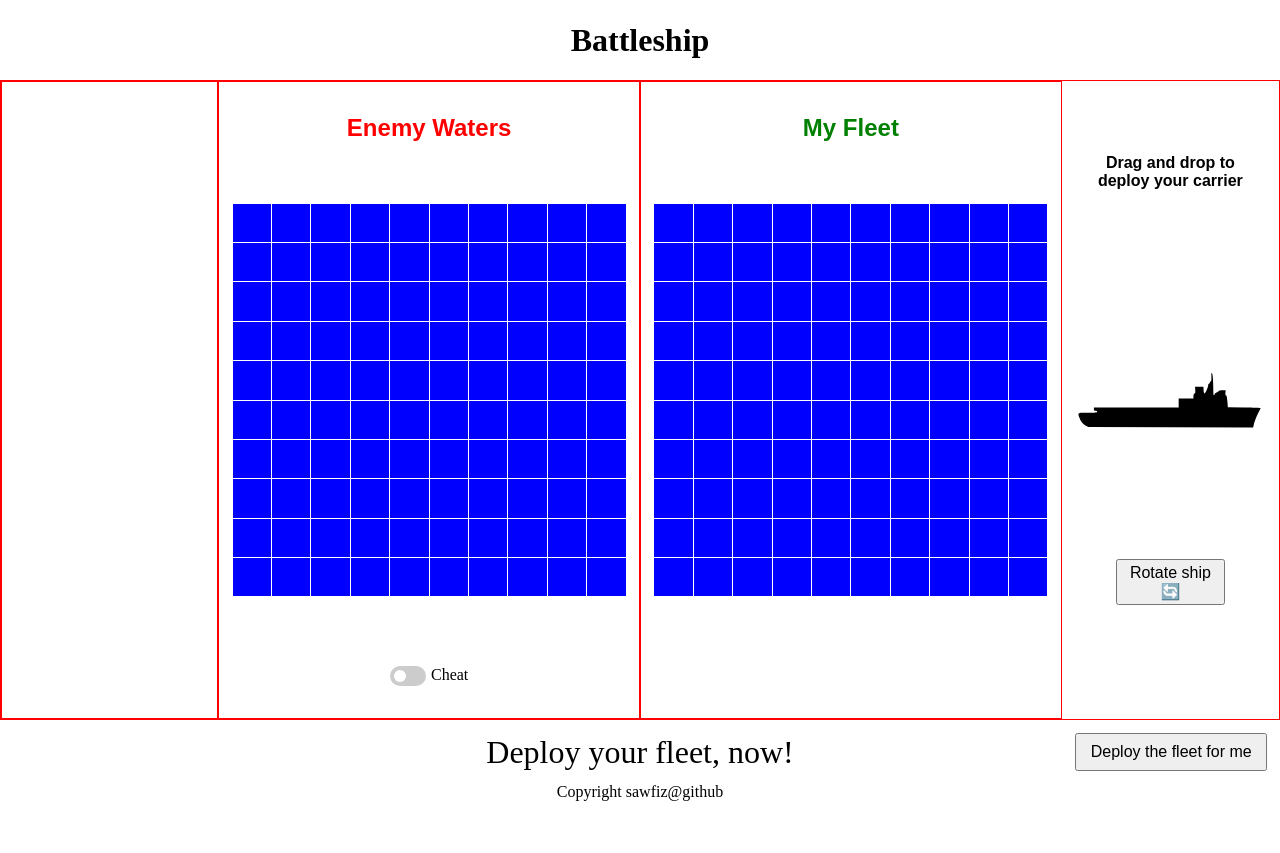
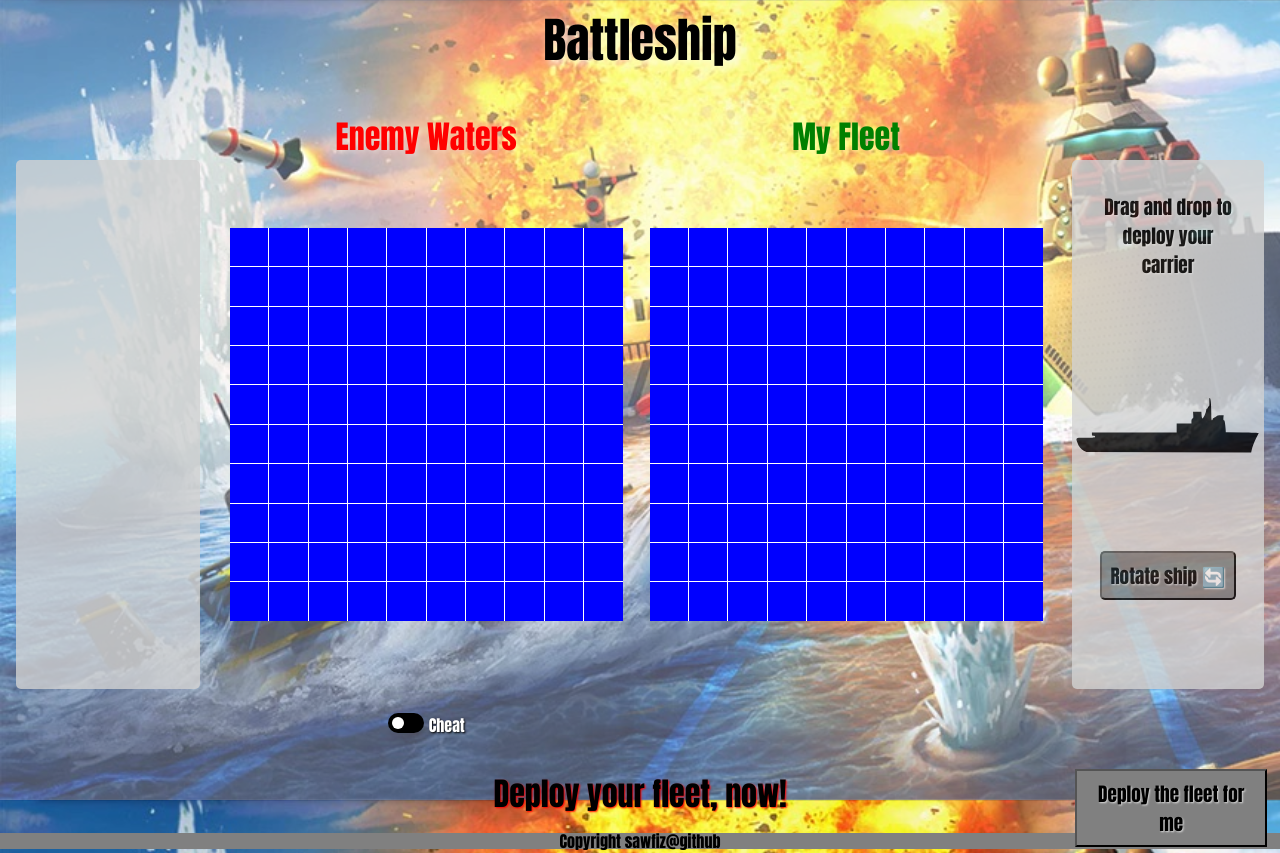
Before and after one commit to sawfiz/Battleship, a website built with webpack: page src/index.html in a window 1280 px wide. Before the commit the page ends 801 px from the top, so only its background shows below. Built offline with nearby package versions, Linux system fonts and the light colour scheme.

Commit message:
Add background and styling to the page

```diff
--- a/src/game.js
+++ b/src/game.js
@@ -6,8 +6,6 @@ export const game = (human, computer) => {
   let cheat = false;
   let turn = 0;
 
-  // Randomly places ships on the human board
-  // placeFleet(human.gameBoard);
   // Randomly places ships on the computer board
   placeFleet(computer.gameBoard);
 
--- a/src/index.html
+++ b/src/index.html
@@ -11,7 +11,7 @@
 <body>
   <h1>Battleship</h1>
   <main>
-    <div class="computer-fleet"></div>
+    <div class="computer-fleet-container"></div>
     <div class="computer-board-container">
       <div class="enemy territory">Enemy Waters</div>
       <div class="board" id="computer-board">
--- a/src/style.css
+++ b/src/style.css
@@ -11,12 +11,26 @@
   padding: 0;
   box-sizing: border-box;
   /* border: 1px solid red; */
+  font-family: Impact, Haettenschweiler, 'Arial Narrow Bold', sans-serif;
 }
 
 body {
   height: 100vh;
   display: grid;
   grid-template-rows: 5rem auto 4rem 1rem;
+  background-image: url(./images/background.jpeg);
+  background-size: cover;
+}
+
+body::before {
+  content: "";
+  position: absolute;
+  top: 0;
+  left: 0;
+  width: 100%;
+  height: 100%;
+  background-color: rgba(255, 255, 255, 0.3);
+  filter: grayscale(50%);
 }
 
 h1 {
@@ -24,10 +38,12 @@ h1 {
   display: flex;
   justify-content: center;
   align-items: center;
+  z-index: 10;
+  font-size: 3rem;
+  text-shadow: 4px 4px 8px rgba(255, 255, 255, 0.7);
 }
 
 main {
-  border: 1px solid red;
   display: grid;
   grid-template-columns: 17fr 33fr 33fr 17fr;
 }
@@ -37,7 +53,6 @@ main {
 }
 
 .computer-board-container, .human-board-container {
-  border: 1px solid red;
   display: flex;
   justify-content: center;
   align-items: center;
@@ -47,8 +62,9 @@ main {
 .territory {
   position: absolute;
   top: 2rem;
-  font: 1.5em sans-serif;
+  font-size: 2em;
   font-weight: bold;
+  text-shadow: 2px 2px 4px rgba(255, 255, 255, 0.3);
 }
 
 .enemy {
@@ -59,12 +75,7 @@ main {
   color: green;
 }
 
-.cheat-container {
-  position: absolute;
-  bottom: 2rem;
-  display: flex;
-  gap: 5px;
-}
+
 
 .human-fleet {
   border: 1px solid red;
@@ -75,6 +86,7 @@ main {
   grid-template-rows: repeat(10, 1fr);
   grid-template-columns: repeat(10, 1fr);
   gap: 1px;
+  background: white;
 }
 
 .cell {
@@ -120,9 +132,14 @@ main {
   background-color: red;
 }
 
-.human-fleet-container {
+.computer-fleet-container, .human-fleet-container {
   display: grid;
   grid-template-rows: 2fr 3fr 1fr 1fr;
+  background-color: lightgrey;
+  opacity: 0.8;
+  border-radius: 5px;
+  z-index: 10;
+  margin: 5rem 1rem 5rem 1rem;
 }
 
 .deploy-heading, .ship-container,  .rotate-container, .rotate-btn {
@@ -132,10 +149,11 @@ main {
 }
 
 .deploy-heading {
-  font: 1em sans-serif;
+  font-size: 1.2rem;
   font-weight: bold;
   padding: 2rem;
   text-align: center;
+  text-shadow: 1px 1px 2px rgba(255, 255, 255, 0.7);
 }
 
 .ship-image {
@@ -143,10 +161,12 @@ main {
 }
 
 .rotate-btn {
-  width: 50%;
-  height: 50%;
+  padding: 0.5rem;
   cursor: pointer;
-  font-size: 1rem;
+  font-size: 1.2rem;
+  text-shadow: 1px 1px 2px rgba(255, 255, 255, 0.7);
+  background-color: gray;
+  border-radius: 5px;
 }
 
 .deploy-failed {
@@ -155,32 +175,48 @@ main {
   align-items: center;
   color: red;
   font-weight: bold;
+  text-shadow: 1px 1px 2px rgba(255, 255, 255, 0.7);
 }
 
 .turn {
   display: flex;
   justify-content: center;
-  align-items: center;
+  align-items: top;
   font-size: 2rem;
   position: relative;
+  text-shadow: 1px 1px 2px red;
 }
 
 #random-deploy {
   position: absolute;
   right: 1vw;
   padding: 0.5rem;
-  font-size: 1rem;
+  font-size: 1.2rem;
+  text-shadow: 1px 1px 2px rgba(255, 255, 255, 0.7);
   width: 15vw;
+  background-color: gray;
 }
 
 footer {
   display: flex;
   justify-content: center;
   align-items: center;
+  background-color: gray;
 }
 
 /* Toggle switch to show/hide enemy ships */
+.cheat-container {
+  position: absolute;
+  bottom: 2rem;
+  display: flex;
+  gap: 5px;
+}
 
+.cheat-container>p {
+  color: white;
+  font-weight: bold;
+  text-shadow: 1px 1px 2px black;
+}
 
 /* The size of the toggle switch */
 .toggle-switch {
@@ -206,7 +242,7 @@ footer {
   left: 0;
   right: 0;
   bottom: 0;
-  background-color: #ccc;
+  background-color: black;
   transition: 0.4s;
 }
 
```
Also changed, not shown: dist/d3e9b0357135e08d11bd.jpeg (added), dist/index.html, dist/main.js, dist/runtime.js, src/images/background.jpeg (added).
